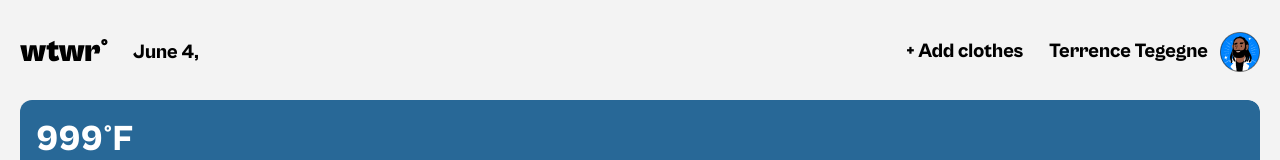
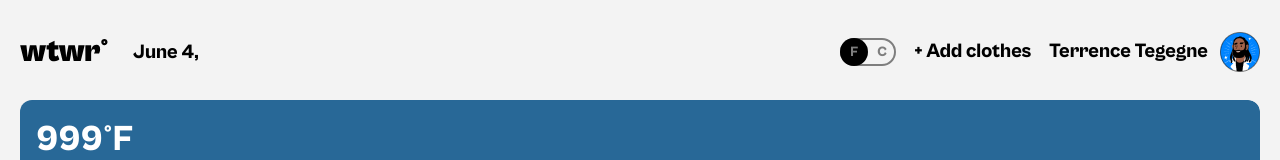
Before and after one commit to maryeande/se_project_react, a React (Vite) app: page / in a window 1280 px wide. Shown: the top 160 px of the page. Built offline with nearby package versions, Linux system fonts and the light colour scheme; no server answers.

Commit message:
project 11

```diff
--- /dev/null
+++ b/src/AddItemModal/AddItemModal.jsx
@@ -0,0 +1,64 @@
+import React from "react";
+import ModalWithForm from "../components/ModalWithForm/ModalWithForm";
+
+const AddItemModal = ({ activeModal, closeActiveModal, onAddItem }) => {
+  <ModalWithForm
+    title="New garment"
+    buttonText="Add garment"
+    activeModal={activeModal}
+    onClose={closeActiveModal}
+    isOpen={activeModal === "add-garment"}
+    onSubmit={onAddItem}
+  >
+    <label htmlFor="name" className="modal__label">
+      Name{" "}
+      <input
+        type="text"
+        className="modal__input"
+        id="name"
+        placeholder="Name"
+      />
+    </label>
+    <label htmlFor="imageURL" className="modal__label">
+      Image{" "}
+      <input
+        type="url"
+        className="modal__input"
+        id="imageURL"
+        placeholder="Image URL"
+      />
+    </label>
+    <fieldset className="modal__radio-buttons">
+      <legend className="modal__legend">Select the weather type:</legend>
+      <label htmlFor="hot" className="modal__label modal__label_type_radio">
+        <input
+          type="radio"
+          className="modal__radio-input"
+          id="hot"
+          name="input"
+        />
+        Hot
+      </label>
+      <label htmlFor="warm" className="modal__label modal__label_type_radio">
+        <input
+          type="radio"
+          className="modal__radio-input"
+          id="warm"
+          name="input"
+        />
+        Warm
+      </label>
+      <label htmlFor="cold" className="modal__label modal__label_type_radio">
+        <input
+          type="radio"
+          className="modal__radio-input"
+          id="cold"
+          name="input"
+        />
+        Cold
+      </label>
+    </fieldset>
+  </ModalWithForm>;
+};
+
+export default AddItemModal;
--- a/src/components/App/App.jsx
+++ b/src/components/App/App.jsx
@@ -1,12 +1,14 @@
-import { useEffect, useState } from "react";
+import { React, useEffect, useState } from "react";
 import "./App.css";
 import { coordinates, APIkey } from "../../utils/constants";
 import Header from "../Header/Header";
 import Main from "../Main/Main";
-import ModalWithForm from "../ModalWithForm/ModalWithForm";
+// import ModalWithForm from "../ModalWithForm/ModalWithForm";
 import ItemModal from "../ItemModal/ItemModal";
 import Footer from "../Footer/Footer";
 import { getWeather, filterWeatherData } from "../../utils/weatherApi";
+import { CurrentTemperatureUnitContext } from "../../contexts/CurrentTemperatureUnitContext";
+import AddItemModal from "../../AddItemModal/AddItemModal";
 
 function App() {
   const [weatherData, setWeatherData] = useState({
@@ -16,6 +18,7 @@ function App() {
   });
   const [activeModal, setActiveModal] = useState("");
   const [selectedCard, setSelectedCard] = useState({});
+  const [currentTemperatureUnit, setCurrentTemperatureUnit] = useState("F");
 
   const handleAddClick = () => {
     setActiveModal("add-garment");
@@ -30,6 +33,15 @@ function App() {
     setActiveModal("");
   };
 
+  const onAddItem = (e) => {
+    console.log(e);
+  };
+
+  const handleToggleChange = () => {
+    if (currentTemperatureUnit === "C") setCurrentTemperatureUnit("F");
+    if (currentTemperatureUnit === "F") setCurrentTemperatureUnit("C");
+  };
+
   useEffect(() => {
     getWeather(coordinates, APIkey)
       .then((data) => {
@@ -39,81 +51,31 @@ function App() {
       .catch(console.error);
   }, []);
 
+  console.log(currentTemperatureUnit);
+
   return (
     <div className="page">
+      <CurrentTemperatureUnitContext.Provider
+        value={{ currentTemperatureUnit, handleToggleChange }}
+      >
         <div className="page__content">
           <Header handleAddClick={handleAddClick} weatherData={weatherData} />
           <Main weatherData={weatherData} handleCardClick={handleCardClick} />
           <Footer />
         </div>
-      <ModalWithForm
-        title="New garment"
-        buttonText="Add garment"
+        <AddItemModal
+          closeActiveModal={closeActiveModal}
           activeModal={activeModal}
-        onClose={closeActiveModal}
-        isOpen={activeModal === "add-garment"}
-      >
-        <label htmlFor="name" className="modal__label">
-          Name{" "}
-          <input
-            type="text"
-            className="modal__input"
-            id="name"
-            placeholder="Name"
+          onAddItem={onAddItem}
         />
-        </label>
-        <label htmlFor="imageURL" className="modal__label">
-          Image{" "}
-          <input
-            type="url"
-            className="modal__input"
-            id="imageURL"
-            placeholder="Image URL"
-          />
-        </label>
-        <fieldset className="modal__radio-buttons">
-          <legend className="modal__legend">Select the weather type:</legend>
-          <label htmlFor="hot" className="modal__label modal__label_type_radio">
-            <input
-              type="radio"
-              className="modal__radio-input"
-              id="hot"
-              name="input"
-            />
-            Hot
-          </label>
-          <label
-            htmlFor="warm"
-            className="modal__label modal__label_type_radio"
-          >
-            <input
-              type="radio"
-              className="modal__radio-input"
-              id="warm"
-              name="input"
-            />
-            Warm
-          </label>
-          <label
-            htmlFor="cold"
-            className="modal__label modal__label_type_radio"
-          >
-            <input
-              type="radio"
-              className="modal__radio-input"
-              id="cold"
-              name="input"
-            />
-            Cold
-          </label>
-        </fieldset>
-      </ModalWithForm>
+
         <ItemModal
           activeModal={activeModal}
           card={selectedCard}
           onClose={closeActiveModal}
           isOpen={activeModal === "preview"}
         />
+      </CurrentTemperatureUnitContext.Provider>
     </div>
   );
 }
--- a/src/components/Header/Header.css
+++ b/src/components/Header/Header.css
@@ -20,10 +20,11 @@
   display: flex;
   align-items: center;
   gap: 12px;
+  margin-left: auto;
 }
 
 .header__clothes-btn {
-  margin: 0 20px 0 auto;
+  /* margin: 0 20px 0 auto; */
   font-family: "Cabinet Grotesk", sans-serif;
   font-size: 20px;
   font-weight: 700;
--- a/src/components/Header/Header.jsx
+++ b/src/components/Header/Header.jsx
@@ -1,4 +1,5 @@
 import "./Header.css";
+import ToggleSwitch from "../ToggleSwitch/ToggleSwitch";
 import logo from "../../images/logo.svg";
 import avatar from "../../images/avatar.png";
 
@@ -14,6 +15,9 @@ function Header({ handleAddClick, weatherData }) {
       <p className="header__details">
         {currentDate}, {weatherData.city}
       </p>
+
+      <div className="header__user-container">
+        <ToggleSwitch />
         <button
           onClick={handleAddClick}
           type="button"
@@ -21,7 +25,7 @@ function Header({ handleAddClick, weatherData }) {
         >
           + Add clothes
         </button>
-      <div className="header__user-container">
+
         <p className="header__username">Terrence Tegegne</p>
         <img src={avatar} alt="Terrence Tegegne" className="header__avatar" />
       </div>
--- a/src/components/Main/Main.jsx
+++ b/src/components/Main/Main.jsx
@@ -2,16 +2,25 @@ import WeatherCard from "../WeatherCard/WeatherCard";
 import { defaultClothingItems } from "../../utils/constants";
 import ItemCard from "../ItemCard/ItemCard";
 import "./Main.css";
+import { useContext } from "react";
+import { CurrentTemperatureUnitContext } from "../../contexts/CurrentTemperatureUnitContext";
 
 function Main({ weatherData, handleCardClick }) {
+  const { currentTemperatureUnit } = useContext(CurrentTemperatureUnitContext);
+
   return (
     <main>
       <WeatherCard weatherData={weatherData} />
       <section className="cards">
         <p className="cards__text">
-          Today is {weatherData.temp.F}&deg; F / You may want to wear:
+          Today is{" "}
+          {currentTemperatureUnit === "F"
+            ? `${weatherData.temp.F} ° F`
+            : `${weatherData.temp.C} ° C`}{" "}
+          / You may want to wear:
         </p>
         <ul className="cards__list">
+          .
           {defaultClothingItems
             .filter((item) => {
               return item.weather === weatherData.type;
--- /dev/null
+++ b/src/components/ToggleSwitch/ToggleSwitch.css
@@ -0,0 +1,49 @@
+.switch {
+  display: flex;
+  position: relative;
+}
+
+.switch__box {
+  border-radius: 25px;
+  border: 2px solid rgba(126, 126, 126, 1);
+  width: 56px;
+  height: 28px;
+  appearance: none;
+}
+
+.switch__slider {
+  border-radius: 20px;
+  width: 28px;
+  height: 28px;
+  background-color: #000;
+  color: #fff;
+  text-align: center;
+  cursor: pointer;
+  position: absolute;
+}
+
+.switch__slider-C {
+  left: 28px;
+}
+
+.switch__active {
+  color: #fff;
+}
+
+.switch__temp-C {
+  position: absolute;
+  top: -8px;
+  left: 37px;
+  font-size: 14px;
+  font-weight: 700;
+  color: rgba(126, 126, 126, 1);
+}
+
+.switch__temp-F {
+  position: absolute;
+  top: -8px;
+  left: 10px;
+  font-size: 14px;
+  font-weight: 700;
+  color: rgba(126, 126, 126, 1);
+}
--- /dev/null
+++ b/src/components/ToggleSwitch/ToggleSwitch.jsx
@@ -0,0 +1,53 @@
+import React, { useContext, useState } from "react";
+import "./ToggleSwitch.css";
+import { CurrentTemperatureUnitContext } from "../../contexts/CurrentTemperatureUnitContext";
+
+const ToggleSwitch = () => {
+  // const [currentTemperatureUnit, handleToggleChange] = useState("C");
+
+  // const handleChange = (e) => {
+  //   if (currentTemperatureUnit === "C") handleToggleChange("F");
+  //   if (currentTemperatureUnit === "F") handleToggleChange("C");
+  // };
+
+  // console.log(currentTemperatureUnit);
+
+  const { currentTemperatureUnit, handleToggleChange } = useContext(
+    CurrentTemperatureUnitContext
+  );
+
+  console.log(currentTemperatureUnit);
+
+  return (
+    <label className="switch">
+      <input
+        type="checkbox"
+        className="switch__box"
+        onChange={handleToggleChange}
+      />
+      <span
+        className={
+          currentTemperatureUnit === "F"
+            ? "switch__slider switch__slider-F"
+            : "switch__slider switch__slider-C"
+        }
+      ></span>
+      <p
+        className={`switch__temp-F ${
+          currentTemperatureUnit === "F" && "switch__active"
+        }`}
+      >
+        F
+      </p>
+      <p
+        className={`switch__temp-C ${
+          currentTemperatureUnit === "C" && "switch__active"
+        }`}
+      >
+        C
+      </p>
+    </label>
+  );
+};
+
+export default ToggleSwitch;
--- a/src/components/WeatherCard/WeatherCard.jsx
+++ b/src/components/WeatherCard/WeatherCard.jsx
@@ -1,7 +1,11 @@
+import { useContext } from "react";
 import "./WeatherCard.css";
 import { weatherOptions, defaultWeatherOptions } from "../../utils/constants";
+import { CurrentTemperatureUnitContext } from "../../contexts/CurrentTemperatureUnitContext";
 
 function WeatherCard({ weatherData }) {
+  const { currentTemperatureUnit } = useContext(CurrentTemperatureUnitContext);
+
   const filteredOptions = weatherOptions.filter((option) => {
     return (
       option.day === weatherData.isDay &&
@@ -18,7 +22,9 @@ function WeatherCard({ weatherData }) {
 
   return (
     <section className="weather-card">
-      <p className="weather-card__temp">{weatherData.temp.F}&deg;F</p>
+      <p className="weather-card__temp">
+        {weatherData.temp[currentTemperatureUnit]}&deg;{currentTemperatureUnit}
+      </p>
       <img
         src={weatherOption?.url}
         alt={`Card showing ${weatherOption?.day ? "day" : "night"}time weather`}
--- /dev/null
+++ b/src/contexts/CurrentTemperatureUnitContext.js
@@ -0,0 +1,8 @@
+import React from "react";
+
+const CurrentTemperatureUnitContext = React.createContext({
+  currentTemperatureUnit: "",
+  handleToggleChange: () => {},
+});
+
+export { CurrentTemperatureUnitContext };
--- a/src/utils/weatherApi.js
+++ b/src/utils/weatherApi.js
@@ -13,11 +13,13 @@ export const getWeather = ({ latitude, longitude }, APIkey) => {
 export const filterWeatherData = (data) => {
   const result = {}; //processed data
   result.city = data.name;
-  result.temp = { F: data.main.temp };
+  result.temp = {
+    F: Math.round(data.main.temp),
+    C: Math.round(((data.main.temp - 32) * 5) / 9),
+  };
   result.type = getWeatherType(result.temp.F);
   result.condition = data.weather[0].main.toLowerCase();
   result.isDay = isDay(data.sys, Date.now());
-
   return result;
 };
 
```
Also changed, not shown: src/components/ModalWithForm/ModalWithForm.jsx (+12 -3 lines). Lines whose indentation alone changed are shown as unchanged.
